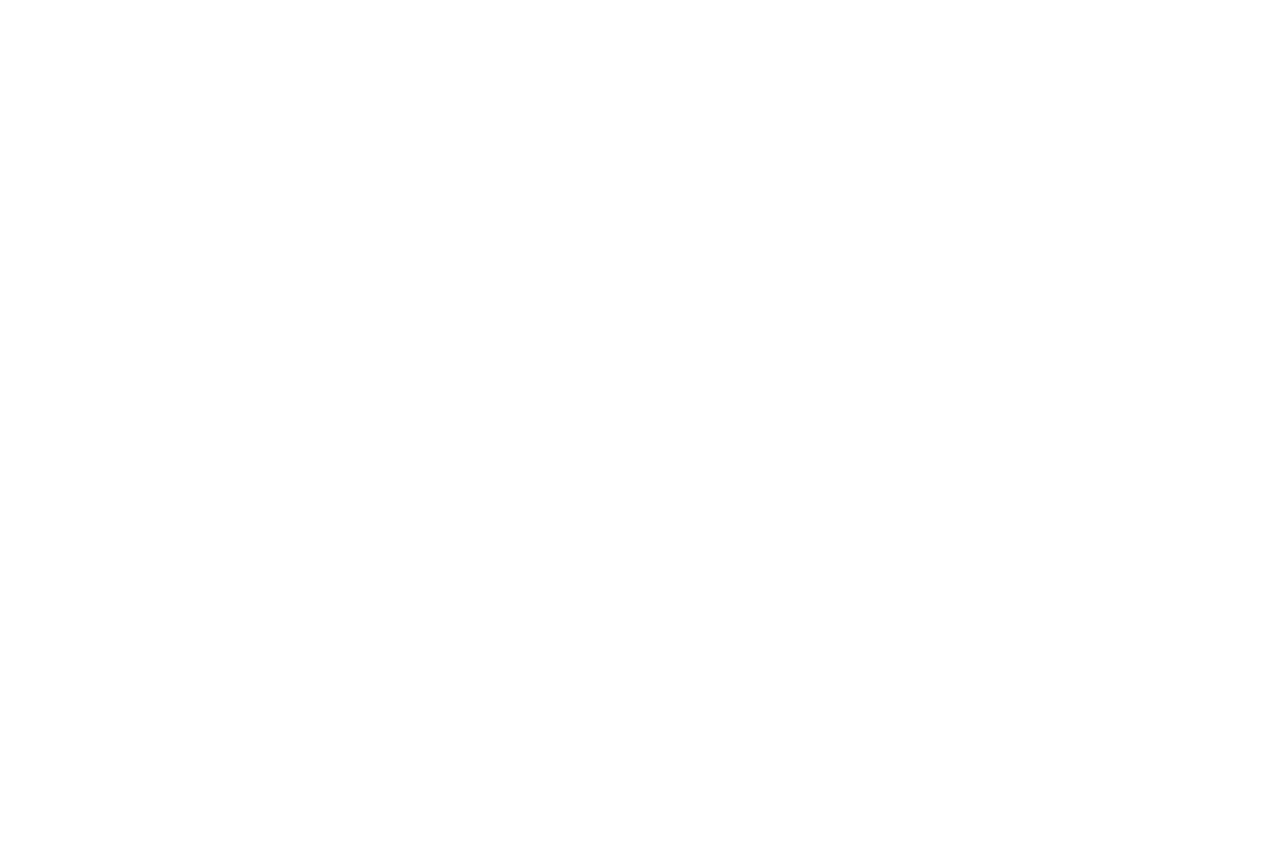
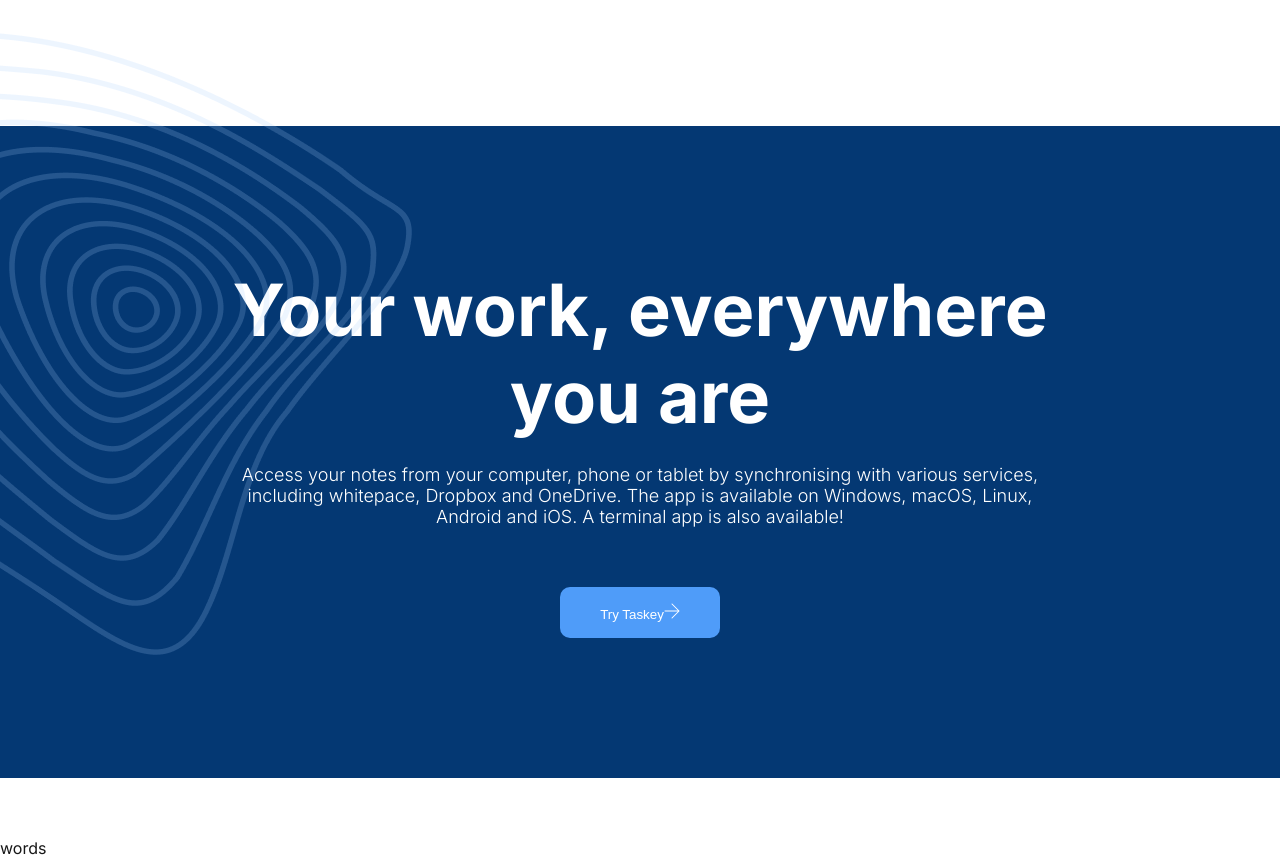
Before and after one commit to Rojasking700/saas-whitespace-figma-template, a Next.js app: page / in a window 1280 px wide. Shown: the part 5440-6298 px from the top of the page. Before the commit the page ends 5566 px from the top, so only its background shows below. Built offline with nearby package versions, Linux system fonts and the light colour scheme.

Commit message:
two more sections

```diff
--- a/app/page.jsx
+++ b/app/page.jsx
@@ -5,6 +5,7 @@
 import Extension from "~/components/LandingPage/Extension";
 import Customise from "~/components/LandingPage/Customise";
 import ChooseYourPlan from "~/components/LandingPage/ChooseYourPlan";
+import YourWork from "~/components/LandingPage/YourWork";
 
 export default function Home() {
   return (
@@ -15,6 +16,11 @@
         <Extension />
         <Customise />
         <ChooseYourPlan />
+        <YourWork />
+        <br />
+        <br />
+        <br />
+        words
       </main>
     </div>
   );
--- /dev/null
+++ b/components/LandingPage/YourWork.jsx
@@ -0,0 +1,35 @@
+import stylesExtension from '~/scss/LandingPage/Extension.module.scss';
+import styles from '~/scss/LandingPage/SectionTwo.module.scss';
+import Image from 'next/image';
+import PointRightArrow from '~/public/icons/PointRightArrow.png';
+import GroupImg from '~/public/imgs/LandingPage/yourWork/Group2.png';
+
+export default function YourWork() {
+
+
+  return (
+    <div className={styles.yourWork}>
+      <Image
+        className={styles.YW_groupImg}
+        src={GroupImg}
+        alt='Background'
+      />
+      <h1>Your work, everywhere you are</h1>
+      <p>
+        Access your notes from your computer, phone or tablet by synchronising with
+        various services, including whitepace, Dropbox and OneDrive.
+        The app is available on Windows, macOS, Linux, Android and iOS.
+        A terminal app is also available!
+      </p>
+      <button>
+        Try Taskey
+        <Image
+          src={PointRightArrow}
+          alt='Point Right Arrow'
+        />
+      </button>
+
+
+    </div>
+  )
+}
--- a/scss/LandingPage/SectionTwo.module.scss
+++ b/scss/LandingPage/SectionTwo.module.scss
@@ -10,7 +10,8 @@
     "sectionTwoText sectionTwoImg"
     "bImg bText";
   // grid-template-columns:  2fr 2fr;
-  grid-template-columns: repeat(auto-fit, minmax(320px, 2fr));;
+  grid-template-columns: repeat(auto-fit, minmax(320px, 2fr));
+  ;
   // grid-template-rows: 550px 660px;
   column-gap: 1em;
   row-gap: 100px;
@@ -18,7 +19,7 @@
 
   padding: $main-vertical-padding $main-horizontal-padding;
 
-  .groupImg{
+  .groupImg {
     z-index: 0;
     position: absolute;
     left: 0;
@@ -27,10 +28,12 @@
 
 
 }
+
 .sectionTwoText {
   grid-area: sectionTwoText;
 
   z-index: 1;
+
   h2 {
     margin-bottom: 24px;
   }
@@ -38,6 +41,7 @@
   p {
     line-height: 30px;
   }
+
   .sectionTwoButton {
     margin-top: 60px;
     font-size: 16px;
@@ -62,6 +66,7 @@
   grid-area: bText;
 
   z-index: 1;
+
   h2 {
     margin-bottom: 24px;
   }
@@ -69,6 +74,7 @@
   p {
     line-height: 30px;
   }
+
   .bButton {
     margin-top: 60px;
     font-size: 16px;
@@ -92,19 +98,20 @@
 
 
 
-.chooseYourPlan{
+.chooseYourPlan {
   padding: $main-vertical-padding $main-horizontal-padding;
 
   // display: grid;
 
-  .CYP_title{
+  .CYP_title {
     text-align: center;
-    h1{
+
+    h1 {
       margin-bottom: 24px;
     }
   }
 
-  .plans{
+  .plans {
     display: flex;
     flex-flow: row nowrap;
     justify-content: space-between;
@@ -112,7 +119,7 @@
 
     margin: 60px 0px;
 
-    .planCard{
+    .planCard {
       max-width: 450px;
       border: 1px solid $second-color-1;
       border-radius: 10px;
@@ -125,13 +132,13 @@
       align-items: flex-start;
       gap: 25px;
 
-      ul{
+      ul {
         display: flex;
         flex-flow: column nowrap;
         gap: 20px;
       }
 
-      button{
+      button {
         padding: 16px 40px;
         font-size: 16px;
         background-color: transparent;
@@ -139,25 +146,70 @@
         border-radius: 10px;
       }
     }
-    .planCard:nth-child(2){
+
+    .planCard:nth-child(2) {
       background-color: $primary-color-1;
       color: $second-color-3;
       transform: scale(1.1);
       padding: 80px 30px;
       border: none;
 
-     h4{
+      h4 {
         color: $second-color-1;
       }
 
-     button{
+      button {
         background-color: $primary-color-2;
-      color:  $second-color-3;
+        color: $second-color-3;
         border: none;
       }
     }
 
   }
-
+  overflow: visible;
 
 }
+
+.yourWork {
+  padding: $main-vertical-padding $main-horizontal-padding;
+
+  background-color: $primary-color-1;
+  color: $second-color-3;
+
+  text-align: center;
+
+  display: flex;
+  flex-flow: column nowrap;
+  align-items: center;
+
+  position: relative;
+
+  .YW_groupImg{
+    z-index: 0;
+    position: absolute;
+    top: -220px;
+    left: 0;
+    opacity: 0.2;
+    // overflow: visible;
+  }
+  overflow: visible;
+
+  h1 {
+    margin-bottom: 24px;
+  }
+
+  p {
+    max-width: 1050px;
+    margin-bottom: 60px;
+  }
+
+  button {
+    background-color: $primary-color-2;
+    color: $second-color-3;
+    border: none;
+    padding: 16px 40px;
+    border-radius: 10px;
+    display: inline-block;
+  }
+
+}
--- a/scss/LandingPage/_MainPage.module.scss
+++ b/scss/LandingPage/_MainPage.module.scss
@@ -4,4 +4,5 @@
   // grid-template-rows: 880px 2000px;
   max-width: 1920px;
   margin: 0 auto;
+  overflow: visible;
 }
```
Also changed, not shown: public/imgs/LandingPage/yourWork/Group2.png (added). Lines whose indentation alone changed are shown as unchanged.
